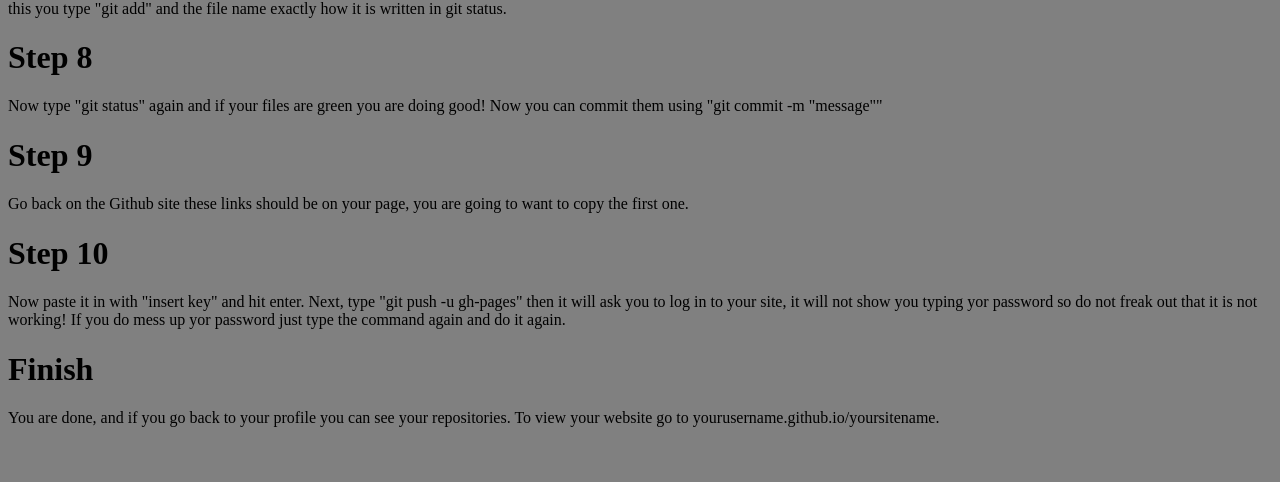
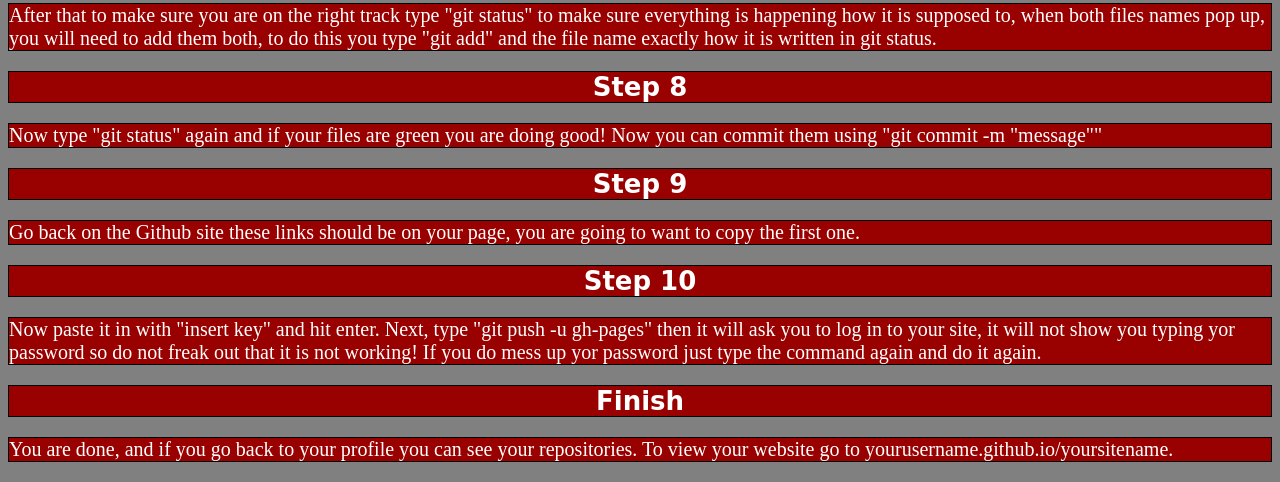
Before and after one commit to jackmcfarlane1/instructions, a plain HTML site: page index.html in a window 1280 px wide. Shown: the part 744-1226 px from the top of the page. Before the commit the page ends 1187 px from the top, so only its background shows below. Drawn offline with Linux system fonts and the light colour scheme.

Commit message:
Update index.html

```diff
--- a/index.html
+++ b/index.html
@@ -1,6 +1,6 @@
 <!DOCTYPE html>
 <html style="background-color:grey">
-    <link rel="stylesheet" type="text/css" href="styles.css.">
+    <link type="text/css" rel="stylesheet" href="styles.css">
 <head>
     <title> Git Hub Steps</title>
 </head>
```
